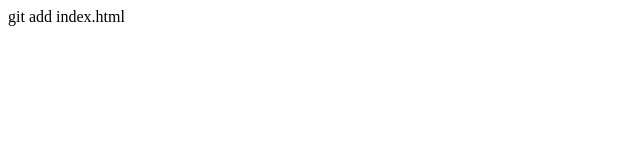
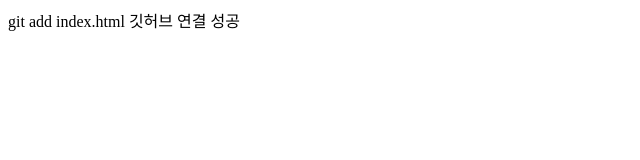
Before and after one commit to juho9072/Github-Test, a plain HTML site: page index.html in a window 1280 px wide. Shown: the whole page, without its empty margins (0-640 px from the left). Drawn offline with Linux system fonts and the light colour scheme.

Commit message:
깃허브 연결 성공

```diff
--- a/index.html
+++ b/index.html
@@ -1 +1,4 @@
 git add index.html
+<body>
+    깃허브 연결 성공
+</body>
```
